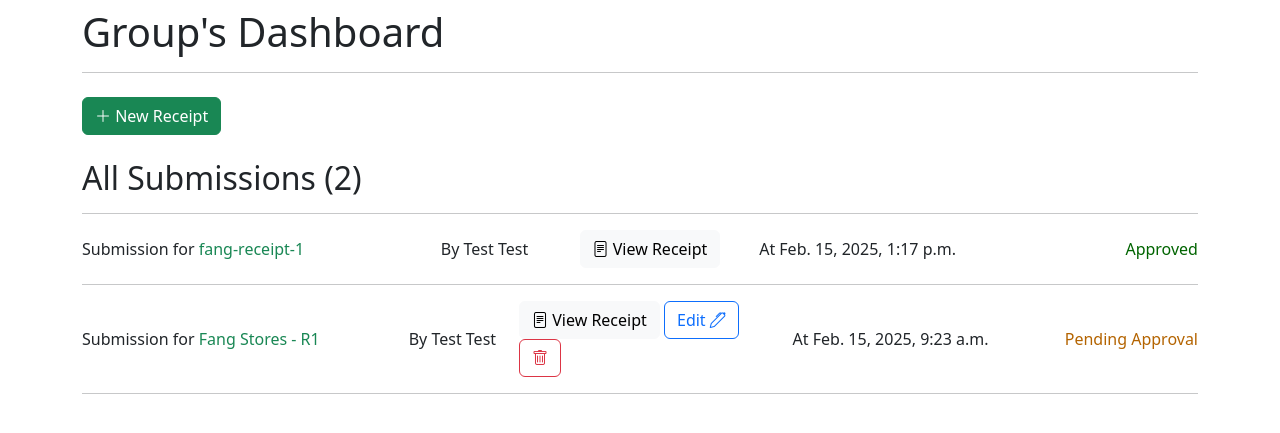
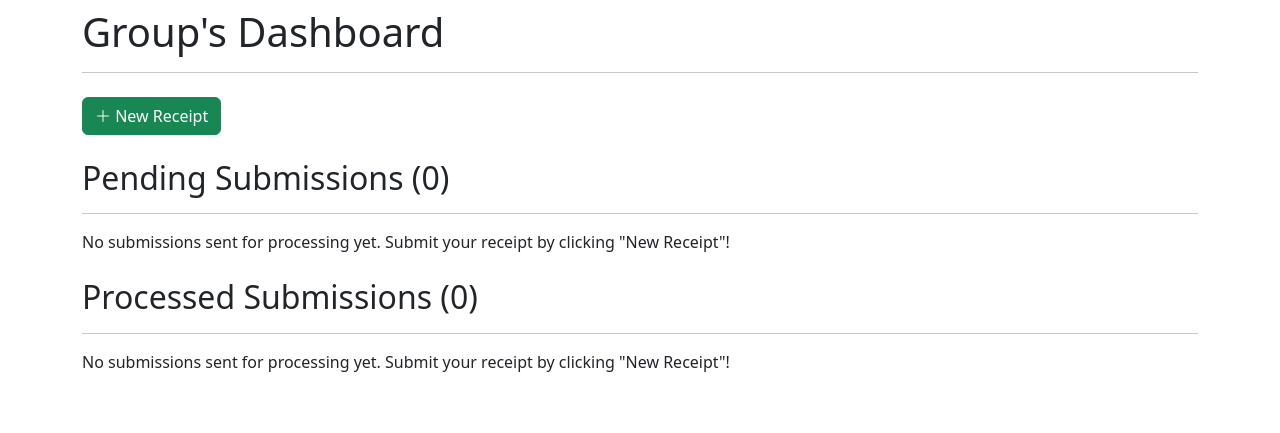
Before and after one commit to aagarwal32/EERIS-06, a Django app: page / in a window 1280 px wide. Shown: the part 56-489 px from the top of the page. Run offline with Django 5.2, Linux system fonts and the light colour scheme; a user stored in the database is signed in; data comes from the database, SQL or seed files in the repository; some libraries are stand-ins or nearby versions.

Commit message:
App modularized for maintainability & minor create submission issues fixed

```diff
--- /dev/null
+++ b/eeris06/app/templates/components/submission_list.html
@@ -0,0 +1,85 @@
+<div class="submissions-container mb-4">
+    {% if submissions %}
+        {% for submission in submissions %}
+        <div class="d-flex submission-item justify-content-between align-items-center" style="gap: 12px;">
+            <div class="name" style="width: 320px;">Submission for <span class="text-success">{{submission.receipt.receipt_name|truncatechars:20}}</span></div>
+            <div class="user" style="width: 100px;">By {{submission.user.first_name}} {{submission.user.last_name}}</div>
+            <div class="receipt">
+                <button type="button" class="btn btn-light" data-bs-toggle="modal" data-bs-target="#viewReceiptModal{{submission.id}}"><i class="bi bi-file-text"></i> View Receipt</button>
+                {% if not submission.approved %}
+                <a href="{% url 'app:editSubmission' submission.id %}" class="btn btn-outline-primary">
+                    Edit <i class="bi bi-pen"></i>
+                 </a>
+                 <button type="button" class="btn btn-outline-danger" data-bs-toggle="modal" data-bs-target="#deleteReceiptModal{{submission.id}}"> <i class="bi bi-trash"></i></button>
+                {% endif %}
+             </div>
+            <div class="date" style="width: 200px;">At {{submission.created_at}}</div>
+
+            <div class="approval" style="width: 200px; text-align: end;">
+                {% if not submission.approved %}
+                <div style="color: rgb(180, 100, 0);">Pending Approval</div>
+                {% else %}
+                <div style="color: rgb(25, 135, 84);">Approved</div>
+                {% endif %}
+            </div>
+        </div>
+        <hr />
+
+        <div class="modal fade" id="viewReceiptModal{{submission.id}}">
+            <div class="modal-dialog modal-dialog-centered">
+                <div class="modal-content">
+                    <div class="modal-header">
+                        <div class="modal-title" id="viewReceiptModalLabel{{submission.id}}">Receipt: {{submission.receipt.receipt_name}}</div>
+                        <button type="button" class="btn-close" data-bs-dismiss="modal"></button>
+                    </div>
+                    <div class="modal-body">
+                        <div><strong>Store:</strong> {{ submission.receipt.store_name }}</div>
+                        <div><strong>Phone:</strong> {{ submission.receipt.store_phone }}</div>
+                        <div><strong>Address:</strong> {{ submission.receipt.store_address }}</div>
+
+                        {% if submission.receipt.store_site %}
+                            <div><strong>Website:</strong> <a href="{{ submission.receipt.store_site }}" target="_blank">{{ submission.receipt.store_site }}</a></div>
+                        {% endif %}
+
+                        {% if submission.receipt.line_items %}
+                            <div><strong>Items:</strong> {{ submission.receipt.line_items }}</div>
+                        {% endif %}
+
+                        <div><strong>Total Payment:</strong> ${{ submission.receipt.total_payment }}</div>
+                        <div><strong>Payment Method:</strong> {{ submission.receipt.pay_method }}</div>
+                        <div><strong>Created At:</strong> {{ submission.receipt.created_at|date:"F d, Y H:i" }}</div>
+                    </div>
+                </div>
+            </div>
+        </div>
+
+        <!-- Delete Confirmation Modal -->
+         <div class="modal fade" id="deleteReceiptModal{{ submission.id }}" tabindex="-1" aria-labelledby="deleteModalLabel{{ submission.id }}" aria-hidden="true">
+           <div class="modal-dialog modal-dialog-centered">
+             <div class="modal-content">
+
+               <div class="modal-header">
+                 <h5 class="modal-title" id="deleteModalLabel{{ submission.id }}">Confirm Deletion</h5>
+                 <button type="button" class="btn-close" data-bs-dismiss="modal" aria-label="Close"></button>
+               </div>
+
+               <div class="modal-body">
+                 Are you sure you want to delete the submission <strong>{{ submission.receipt.receipt_name }}</strong>?
+               </div>
+
+               <div class="modal-footer">
+                 <form action="{% url 'app:deleteSubmission' submission.id %}" method="post">
+                   {% csrf_token %}
+                   <button type="submit" class="btn btn-danger">Yes, Delete</button>
+                 </form>
+                 <button type="button" class="btn btn-secondary" data-bs-dismiss="modal">Cancel</button>
+               </div>
+
+             </div>
+           </div>
+         </div>
+        {% endfor %}
+    {% else %}
+    No submissions sent for processing yet. Submit your receipt by clicking "New Receipt"!
+    {% endif %}
+</div>
--- a/eeris06/app/templates/main/home.html
+++ b/eeris06/app/templates/main/home.html
@@ -5,7 +5,7 @@
 
 {% block content %}
 <h1 class="mt-2">{{request.user.first_name}}'s Dashboard</h1>
-<hr>
+<hr />
 
 {% if messages %}
     {% for message in messages %}
@@ -27,8 +27,7 @@
 
     {% for field in receipt_form %}
         <div class="mb-2">
-            <label for="{{ field.id_for_label }}" class="form-label">{{ field.label }}</label>
-
+            <label for="{{ field.id_for_label }}" class="form-label"><b>{{ field.label }}</b></label>
             {% if field.errors %}
                 <div class="text-danger">
                     {% for error in field.errors %}
@@ -43,98 +42,14 @@
     <button type="submit" class="btn btn-success mb-2 mt-3"><i class="bi bi-upload"></i> Create Receipt</button>
 </form>
 
-<h2 class="mt-4">All Submissions ({{latest_submissions_list|length}})</h2>
-<hr>
 
-<div class="submissions-container mb-4">
-    {% if latest_submissions_list %}
-        {% for submission in latest_submissions_list %}
-        <div class="d-flex submission-item justify-content-between align-items-center" style="gap: 12px;">
-            <div class="name" style="width: 320px;">Submission for <span class="text-success">{{submission.receipt.receipt_name|truncatechars:20}}</span></div>
-            <div class="user" style="width: 100px;">By {{submission.user.first_name}} {{submission.user.last_name}}</div>
-            <div class="receipt">
-                <button type="button" class="btn btn-light" data-bs-toggle="modal" data-bs-target="#viewReceiptModal{{submission.id}}"><i class="bi bi-file-text"></i> View Receipt</button>
-                {% if not submission.approved %}
-                 <a href="{% url 'app:editSubmission' submission.id %}" class="btn btn-outline-primary">
-                    Edit <i class="bi bi-pen"></i>
-                 </a>
-                 <button type="button" class="btn btn-outline-danger" data-bs-toggle="modal" data-bs-target="#deleteReceiptModal{{submission.id}}"> <i class="bi bi-trash"></i></button>
-                {% endif %}
-            </div>
-            <div class="date" style="width: 200px;">At {{submission.created_at}}</div>
+<h2 class="mt-4">Pending Submissions ({{unapproved_submissions|length}})</h2>
+<hr />
+{% include "components/submission_list.html" with submissions=unapproved_submissions %}
 
-            <div class="approval" style="width: 200px; text-align: end;">
-                {% if not submission.approved %}
-                <div style="color: rgb(180, 100, 0);">Pending Approval</div>
-                {% else %}
-                <div style="color: darkgreen;">Approved</div>
-                {% endif %}
-            </div>
-        </div>
-        <hr />
-
-        <div class="modal fade" id="viewReceiptModal{{submission.id}}" tabindex="-1">
-            <div class="modal-dialog modal-dialog-centered">
-                <div class="modal-content">
-                    <div class="modal-header">
-                        <div class="modal-title" id="viewReceiptModalLabel{{submission.id}}">Receipt: {{submission.receipt.receipt_name}}</div>
-                        <button type="button" class="btn-close" data-bs-dismiss="modal"></button>
-                    </div>
-                    <div class="modal-body">
-                        <div><strong>Store:</strong> {{ submission.receipt.store_name }}</div>
-                        <div><strong>Phone:</strong> {{ submission.receipt.store_phone }}</div>
-                        <div><strong>Address:</strong> {{ submission.receipt.store_address }}</div>
-
-                        {% if submission.receipt.store_site %}
-                            <div><strong>Website:</strong> <a href="{{ submission.receipt.store_site }}" target="_blank">{{ submission.receipt.store_site }}</a></div>
-                        {% endif %}
-
-                        {% if submission.receipt.line_items %}
-                            <div><strong>Items:</strong> {{ submission.receipt.line_items }}</div>
-                        {% endif %}
-
-                        <div><strong>Total Payment:</strong> ${{ submission.receipt.total_payment }}</div>
-                        <div><strong>Payment Method:</strong> {{ submission.receipt.pay_method }}</div>
-                        <div><strong>Created At:</strong> {{ submission.receipt.created_at|date:"F d, Y H:i" }}</div>
-                    </div>
-                </div>
-            </div>
-        </div>
-
-
-{% if not submission.approved %}
-<!-- Delete Confirmation Modal -->
-<div class="modal fade" id="deleteReceiptModal{{ submission.id }}" tabindex="-1" aria-labelledby="deleteModalLabel{{ submission.id }}" aria-hidden="true">
-    <div class="modal-dialog modal-dialog-centered">
-      <div class="modal-content">
-
-        <div class="modal-header">
-          <h5 class="modal-title" id="deleteModalLabel{{ submission.id }}">Confirm Deletion</h5>
-          <button type="button" class="btn-close" data-bs-dismiss="modal" aria-label="Close"></button>
-        </div>
-
-        <div class="modal-body">
-          Are you sure you want to delete the submission <strong>{{ submission.receipt.receipt_name }}</strong>?
-        </div>
-
-        <div class="modal-footer">
-          <form action="{% url 'app:deleteSubmission' submission.id %}" method="post">
-            {% csrf_token %}
-            <button type="submit" class="btn btn-danger">Yes, Delete</button>
-          </form>
-          <button type="button" class="btn btn-secondary" data-bs-dismiss="modal">Cancel</button>
-        </div>
-
-      </div>
-    </div>
-  </div>
-  {% endif %}
-        {% endfor %}
-    {% else %}
-    No submissions yet. Submit your first receipt by clicking "New Receipt"!
-    {% endif %}
-</div>
-
+<h2 class="mt-4">Processed Submissions ({{unapproved_submissions|length}})</h2>
+<hr />
+{% include "components/submission_list.html" with submissions=approved_submissions  %}
 
 <script>
     const receiptForm = document.getElementById('createReceiptForm');
--- a/eeris06/app/views.py
+++ b/eeris06/app/views.py
@@ -72,7 +72,6 @@
 
 class HomeView(LoginRequiredMixin, ListView):
     template_name = "main/home.html"
-    context_object_name = "latest_submissions_list"
     model = Submission
     login_url = "app:login"
 
@@ -83,7 +82,11 @@
     # set and pass context to template
     def get_context_data(self, **kwargs):
         context = super().get_context_data(**kwargs)
-        context['receipt_form'] = ReceiptForm()
+        user = self.request.user
+        context["receipt_form"] = ReceiptForm()
+        context["unapproved_submissions"] = Submission.objects.filter(user=user, approved=False)
+        context["approved_submissions"] = Submission.objects.filter(user=user, approved=True)
+
         return context
 
 
```
